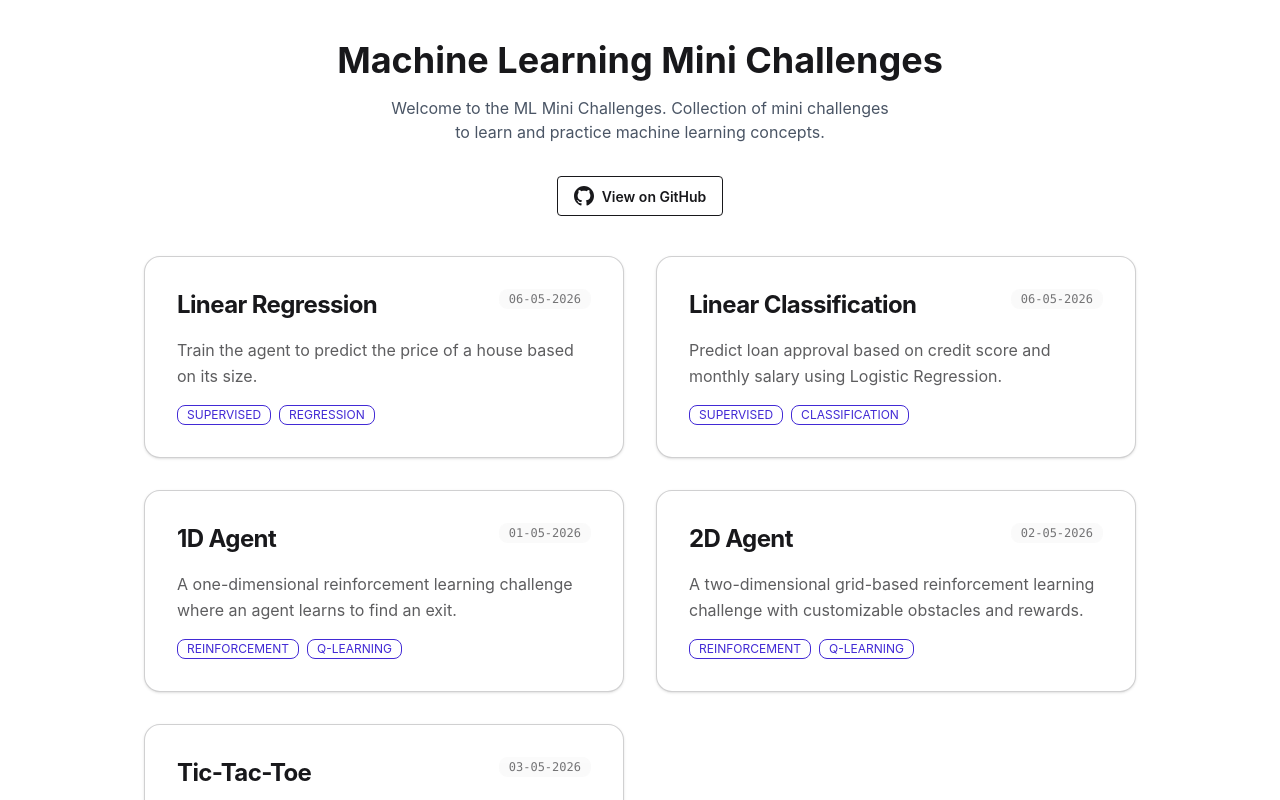
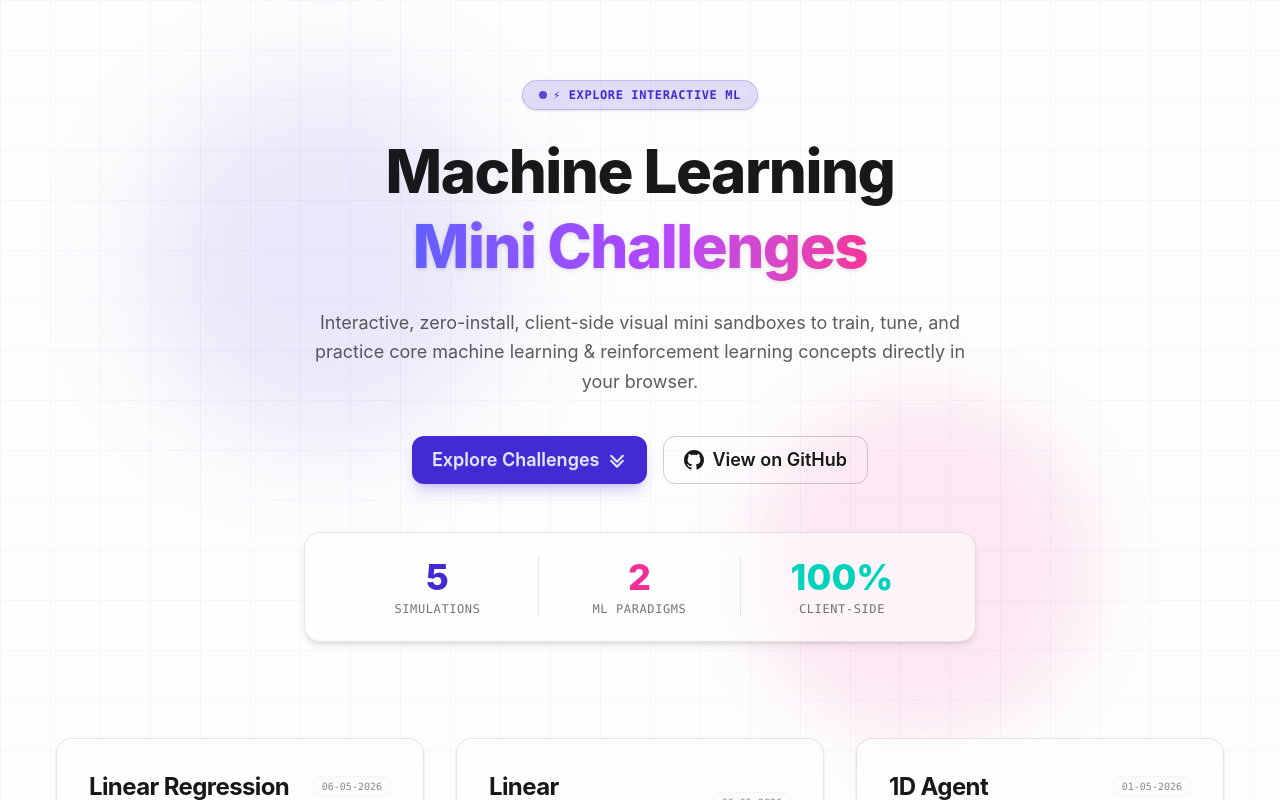
Before and after one commit to sadanandpai/ml-mini-challenges, a React (Vite) app: page /1 in a window 1280 px wide. Shown: the top 800 px of the page. Built offline with nearby package versions, Linux system fonts and the light colour scheme.

Commit message:
Homepage improvements

```diff
--- a/src/components/challenges.tsx
+++ b/src/components/challenges.tsx
@@ -1,35 +1,57 @@
 import { Link } from 'wouter';
 import { challenges } from '../helpers/challenges-list';
 
+// Custom tag colors (elegant yet simple, not flashy)
+const tagStyles: Record<string, string> = {
+  supervised: 'bg-emerald-500/10 text-emerald-600 border border-emerald-500/25 dark:bg-emerald-500/15 dark:text-emerald-400',
+  regression: 'bg-teal-500/10 text-teal-600 border border-teal-500/25 dark:bg-teal-500/15 dark:text-teal-400',
+  classification: 'bg-cyan-500/10 text-cyan-600 border border-cyan-500/25 dark:bg-cyan-500/15 dark:text-cyan-400',
+  reinforcement: 'bg-indigo-500/10 text-indigo-600 border border-indigo-500/25 dark:bg-indigo-500/15 dark:text-indigo-400',
+  'q-learning': 'bg-pink-500/10 text-pink-600 border border-pink-500/25 dark:bg-pink-500/15 dark:text-pink-400',
+};
+
 export function Challenges() {
   return (
-    <div className="grid grid-cols-1 md:grid-cols-2 gap-8 w-full max-w-5xl px-4 mb-8">
+    <div className="w-full max-w-[1200px] px-4 flex flex-col items-center">
+      {/* Grid of Clean Glassmorphic Cards */}
+      <div className="grid grid-cols-1 md:grid-cols-2 lg:grid-cols-3 gap-8 w-full mb-16">
         {challenges.map(({ name, title, description, creationDate, tags }) => (
           <Link
             key={name}
             href={`/${name}`}
-          className="group block p-8 bg-base-100 border border-base-content/20 rounded-2xl shadow-sm hover:shadow-md hover:border-primary transition-all cursor-pointer relative overflow-hidden"
+            className="group block relative overflow-hidden bg-base-100/60 backdrop-blur-md border border-base-content/10 hover:border-primary/45 rounded-2xl p-8 shadow-sm hover:shadow-md hover:-translate-y-0.5 transition-all duration-300 cursor-pointer flex flex-col justify-between"
           >
-          <div className="flex justify-between items-start mb-4">
+            {/* Soft ambient background hover indicators */}
+            <div className="absolute -bottom-16 -right-16 w-32 h-32 bg-primary/5 rounded-full blur-2xl group-hover:scale-125 transition-all duration-500" />
+
+            <div>
+              {/* Card Title & Date */}
+              <div className="flex justify-between items-start mb-4 gap-2">
                 <h5 className="text-2xl font-bold tracking-tight text-base-content group-hover:text-primary transition-colors">
                   {title}
                 </h5>
                 {creationDate && (
-              <span className="badge badge-ghost badge-sm font-mono opacity-60">
+                  <span className="text-[10px] font-mono opacity-50 px-2 py-0.5 bg-base-200 rounded border border-base-content/5 shrink-0 self-center">
                     {creationDate}
                   </span>
                 )}
               </div>
 
-          <p className="font-normal text-base-content/70 leading-relaxed mb-4">
+              {/* Description */}
+              <p className="text-sm font-normal text-base-content/70 leading-relaxed mb-6">
                 {description}
               </p>
+            </div>
+
+            {/* Tags list */}
             {tags && (
-            <div className="flex flex-wrap gap-2">
+              <div className="flex flex-wrap gap-2 mt-auto">
                 {tags.map((tag) => (
                   <span
                     key={tag}
-                  className="badge badge-outline badge-primary badge-sm uppercase"
+                    className={`text-[10px] font-semibold px-2.5 py-0.5 rounded-full tracking-wide uppercase border ${
+                      tagStyles[tag] || 'bg-base-200 text-base-content border-base-content/10'
+                    }`}
                   >
                     {tag}
                   </span>
@@ -39,5 +61,6 @@ export function Challenges() {
           </Link>
         ))}
       </div>
+    </div>
   );
 }
--- a/src/index.css
+++ b/src/index.css
@@ -3,4 +3,44 @@
 
 @theme {
   --font-sans: 'Inter', ui-sans-serif, system-ui;
+  --animate-blob: blob 15s infinite ease-in-out;
+  --animate-blob-delayed: blob-delayed 15s infinite ease-in-out;
+
+  @keyframes blob {
+    0%, 100% {
+      transform: translate(0px, 0px) scale(1);
+      filter: blur(40px);
+    }
+    33% {
+      transform: translate(40px, -40px) scale(1.15);
+      filter: blur(50px);
+    }
+    66% {
+      transform: translate(-30px, 30px) scale(0.9);
+      filter: blur(35px);
+    }
+  }
+
+  @keyframes blob-delayed {
+    0%, 100% {
+      transform: translate(0px, 0px) scale(1);
+      filter: blur(45px);
+    }
+    33% {
+      transform: translate(-40px, 30px) scale(0.9);
+      filter: blur(35px);
+    }
+    66% {
+      transform: translate(30px, -40px) scale(1.1);
+      filter: blur(50px);
+    }
+  }
 }
+
+/* Custom background patterns */
+.bg-grid-pattern {
+  background-size: 50px 50px;
+  background-image:
+    linear-gradient(to right, rgba(139, 92, 246, 0.05) 1px, transparent 1px),
+    linear-gradient(to bottom, rgba(139, 92, 246, 0.05) 1px, transparent 1px);
+}
--- a/src/pages/home.tsx
+++ b/src/pages/home.tsx
@@ -2,19 +2,66 @@ import { Challenges } from '../components/challenges';
 
 export function HomePage() {
   return (
-    <div className="flex flex-col items-center mt-10">
-      <h1 className="text-4xl font-bold mb-4 text-center">
-        Machine Learning Mini Challenges
+    <div className="relative min-h-screen w-full bg-base-200/30 overflow-hidden bg-grid-pattern pb-16">
+      {/* Interactive floating gradient blobs in the background */}
+      <div className="absolute top-1/10 left-1/10 w-80 h-80 rounded-full bg-primary/10 blur-3xl animate-blob pointer-events-none" />
+      <div className="absolute top-1/4 right-1/10 w-96 h-96 rounded-full bg-secondary/10 blur-3xl animate-blob-delayed pointer-events-none" />
+
+      {/* Hero Header Section */}
+      <div className="max-w-4xl mx-auto px-4 pt-20 pb-12 flex flex-col items-center text-center relative z-10">
+        {/* Brand Badge */}
+        <div className="px-4 py-1.5 bg-primary/15 text-primary border border-primary/20 rounded-full text-xs font-mono font-bold tracking-wider mb-6 inline-flex items-center gap-1.5 shadow-sm">
+          <span className="w-2 h-2 rounded-full bg-primary animate-pulse" />⚡
+          EXPLORE INTERACTIVE ML
+        </div>
+
+        {/* Title */}
+        <h1 className="text-5xl md:text-6xl font-extrabold tracking-tight mb-6 leading-tight flex flex-col items-center">
+          <span>Machine Learning</span>
+          <span className="bg-gradient-to-r from-indigo-500 via-purple-500 to-pink-500 bg-clip-text text-transparent filter drop-shadow-sm">
+            Mini Challenges
+          </span>
         </h1>
-      <p className="text-center mb-8 max-w-lg text-gray-600">
-        Welcome to the ML Mini Challenges. Collection of mini challenges to
-        learn and practice machine learning concepts.
+
+        {/* Subtitle */}
+        <p className="text-base md:text-lg text-base-content/70 max-w-2xl mb-10 leading-relaxed">
+          Interactive, zero-install, client-side visual mini sandboxes to train,
+          tune, and practice core machine learning & reinforcement learning
+          concepts directly in your browser.
         </p>
+
+        {/* Call to Actions */}
+        <div className="flex flex-col sm:flex-row gap-4 items-center justify-center mb-12">
+          <button
+            onClick={() => {
+              document
+                .getElementById('challenges-section')
+                ?.scrollIntoView({ behavior: 'smooth' });
+            }}
+            className="btn btn-primary btn-md md:btn-lg rounded-xl shadow-lg shadow-primary/20 hover:shadow-xl hover:shadow-primary/30 hover:scale-[1.02] transition-all font-semibold gap-2 border-0"
+          >
+            Explore Challenges
+            <svg
+              xmlns="http://www.w3.org/2000/svg"
+              className="h-5 w-5"
+              fill="none"
+              viewBox="0 0 24 24"
+              stroke="currentColor"
+            >
+              <path
+                strokeLinecap="round"
+                strokeLinejoin="round"
+                strokeWidth="2.5"
+                d="M19 13l-7 7-7-7m14-6l-7 7-7-7"
+              />
+            </svg>
+          </button>
+
           <a
             href="https://github.com/sadanandpai/ml-mini-challenges"
             target="_blank"
             rel="noopener noreferrer"
-        className="btn btn-outline gap-2 mb-10 group hover:border-base-content transition-all"
+            className="btn btn-outline btn-md md:btn-lg rounded-xl hover:bg-base-content/10 border-base-content/20 hover:border-base-content transition-all font-semibold gap-2"
           >
             <svg
               xmlns="http://www.w3.org/2000/svg"
@@ -25,8 +72,44 @@ export function HomePage() {
             </svg>
             View on GitHub
           </a>
+        </div>
 
+        {/* Stats strip */}
+        <div className="grid grid-cols-3 divide-x divide-base-content/10 bg-base-100/50 backdrop-blur-md border border-base-content/10 rounded-2xl py-6 px-4 md:px-8 w-full max-w-2xl shadow-md">
+          <div className="flex flex-col items-center">
+            <span className="text-3xl md:text-4xl font-extrabold text-primary">
+              5
+            </span>
+            <span className="text-[10px] md:text-xs font-mono uppercase tracking-wider text-base-content/60 mt-1">
+              Simulations
+            </span>
+          </div>
+          <div className="flex flex-col items-center">
+            <span className="text-3xl md:text-4xl font-extrabold text-secondary">
+              2
+            </span>
+            <span className="text-[10px] md:text-xs font-mono uppercase tracking-wider text-base-content/60 mt-1">
+              ML Paradigms
+            </span>
+          </div>
+          <div className="flex flex-col items-center">
+            <span className="text-3xl md:text-4xl font-extrabold text-accent">
+              100%
+            </span>
+            <span className="text-[10px] md:text-xs font-mono uppercase tracking-wider text-base-content/60 mt-1">
+              Client-Side
+            </span>
+          </div>
+        </div>
+      </div>
+
+      {/* Challenges Dashboard Section */}
+      <div
+        id="challenges-section"
+        className="relative z-10 w-full flex flex-col items-center pt-12"
+      >
         <Challenges />
+      </div>
     </div>
   );
 }
```
Lines whose indentation alone changed are shown as unchanged.
